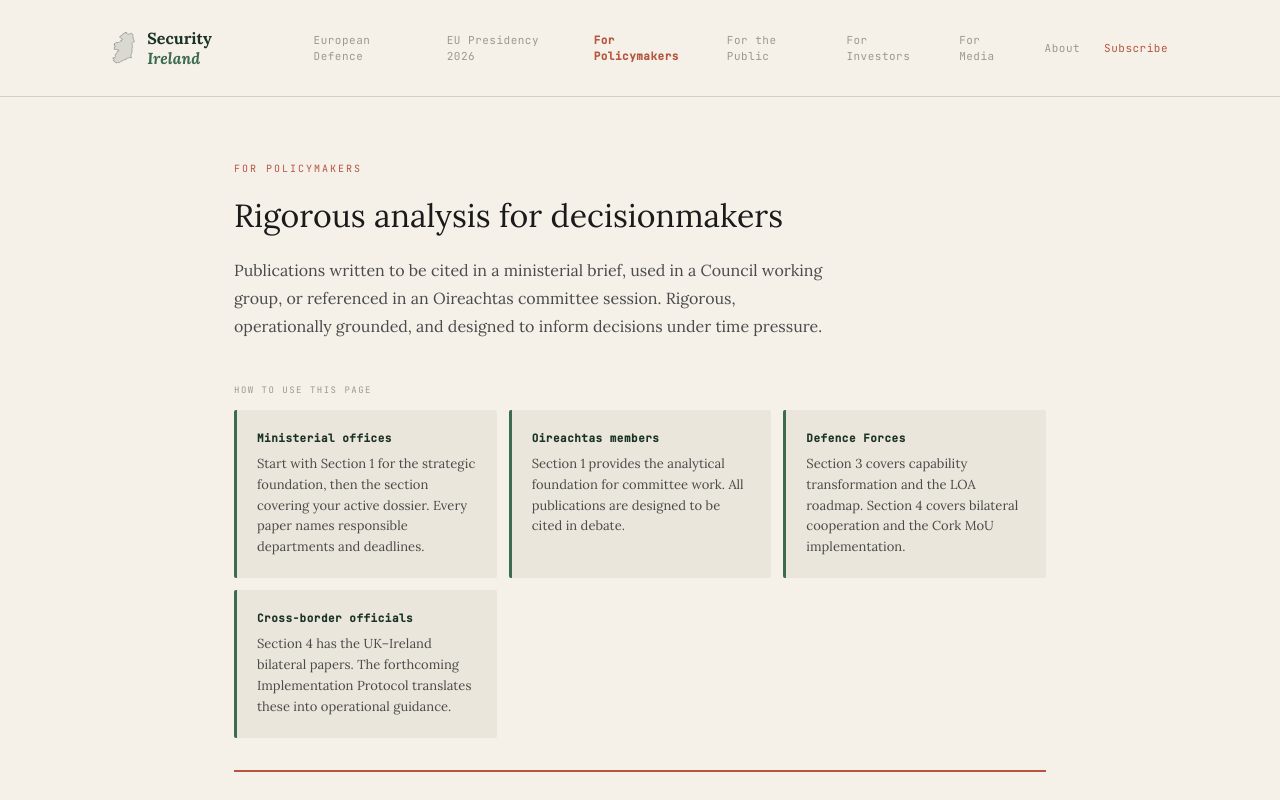
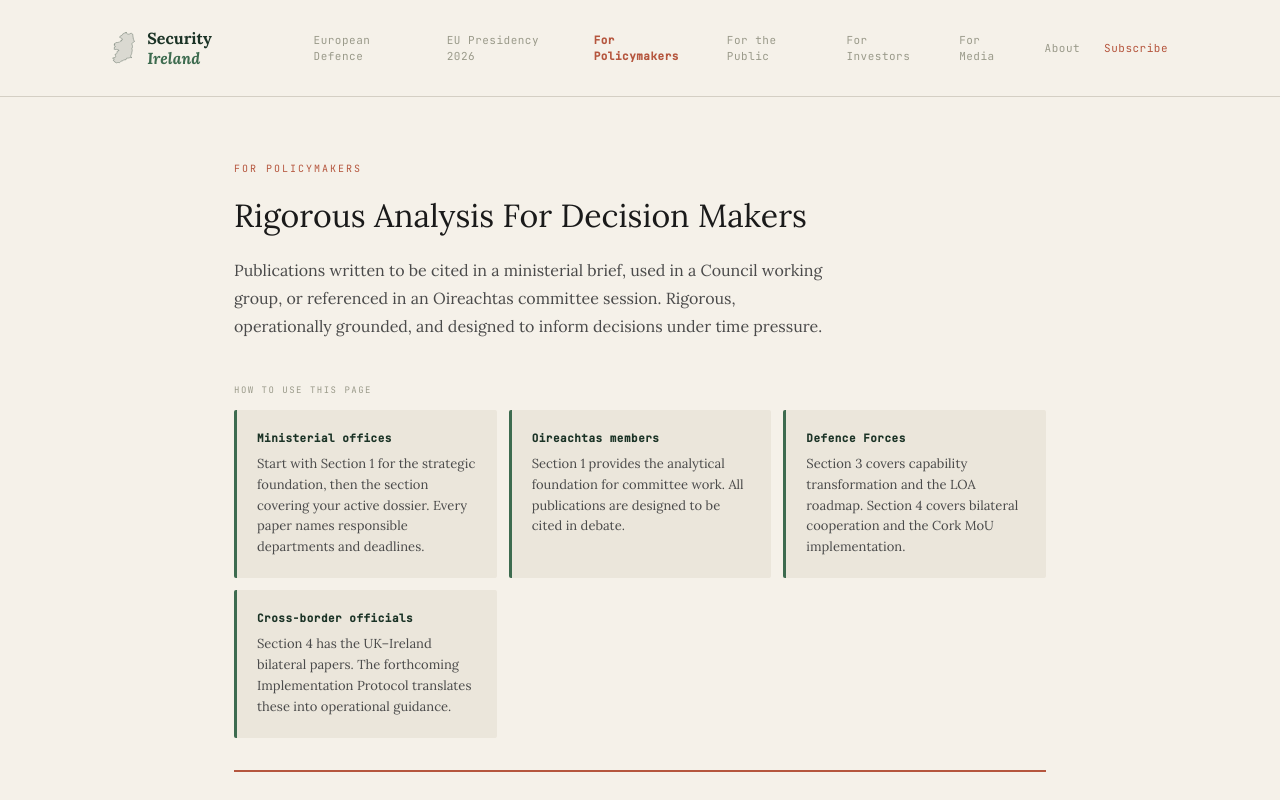
Before and after one commit to scosullivan/security-ireland, a Next.js app: page /for-policymakers in a window 1280 px wide. Shown: the top 800 px of the page. Built offline with nearby package versions, Linux system fonts and the light colour scheme.

Commit message:
Update page.tsx

```diff
--- a/src/app/for-policymakers/page.tsx
+++ b/src/app/for-policymakers/page.tsx
@@ -4,7 +4,7 @@ import Expandable from '@/components/Expandable';
 
 export const metadata = {
   title: 'For Policymakers — Security Ireland',
-  description: 'Rigorous analysis for decisionmakers. Written to be cited in ministerial briefings, Council working groups, and Oireachtas committee sessions.',
+  description: 'Rigorous Analysis For Decision Makers. Written to be cited in ministerial briefings, Council working groups, and Oireachtas committee sessions.',
 };
 
 /* ── Shared styles ── */
@@ -120,7 +120,7 @@ export default function ForPolicymakers() {
           For Policymakers
         </div>
         <h1 style={{ fontFamily: 'var(--font-serif)', fontSize: '32px', fontWeight: 400, color: 'var(--color-ink)', marginBottom: '16px', maxWidth: '640px' }}>
-          Rigorous analysis for decisionmakers
+          Rigorous Analysis For Decision Makers
         </h1>
         <p style={{ fontFamily: 'var(--font-serif)', fontSize: '16px', color: 'var(--color-graphite)', lineHeight: 1.75, maxWidth: '600px', marginBottom: '20px' }}>
           Publications written to be cited in a ministerial brief, used in a Council working group, or referenced in an Oireachtas committee session. Rigorous, operationally grounded, and designed to inform decisions under time pressure.
```
